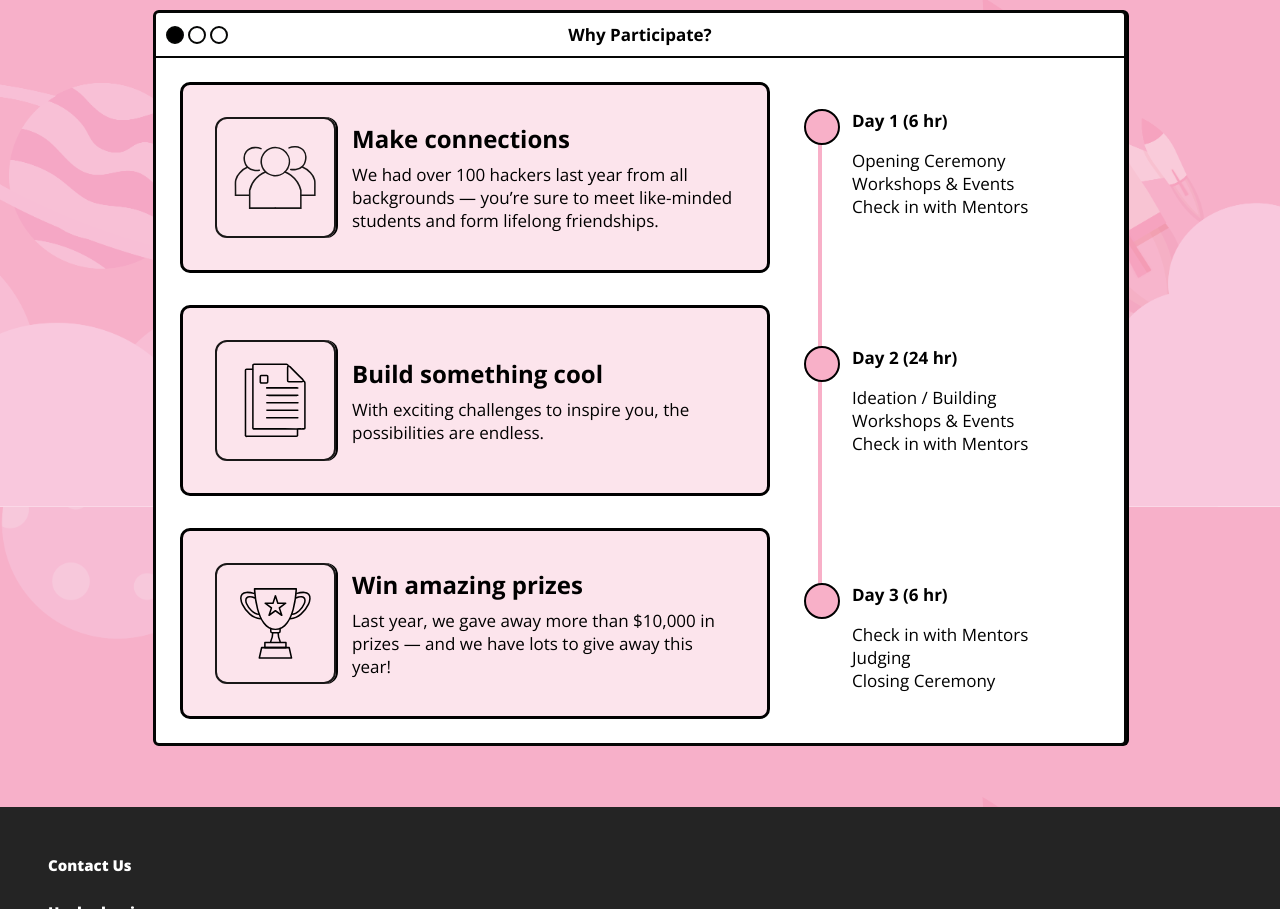
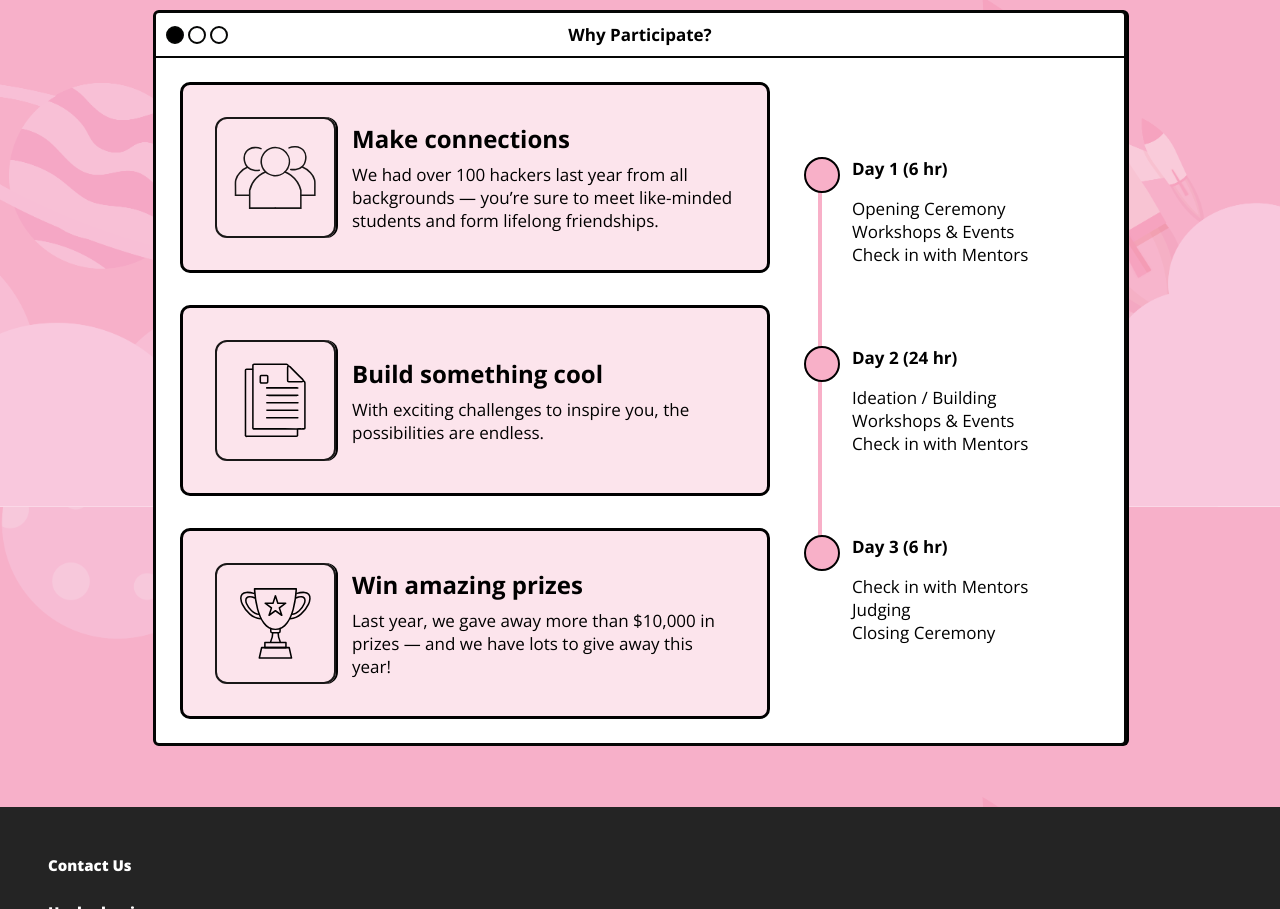
Before and after one commit to HackademicsClub/hackville2022, a Gatsby site: page / in a window 1280 px wide. Shown: the part 1521-2430 px from the top of the page. Built offline with nearby package versions, Linux system fonts and the light colour scheme; Gatsby itself is replaced by a stand-in of ours.

Commit message:
Decrease padding on timeline

```diff
--- a/src/components/Timeline/index.js
+++ b/src/components/Timeline/index.js
@@ -17,7 +17,7 @@ const TimelineContainer = styled.ul`
 `
 
 const TimelineItem = styled.li`
-  padding-bottom: 8rem;
+  padding-bottom: 5rem;
   border-left: 4px solid #F8B0C8;
   position: relative;
   padding-left: 30px;
```
